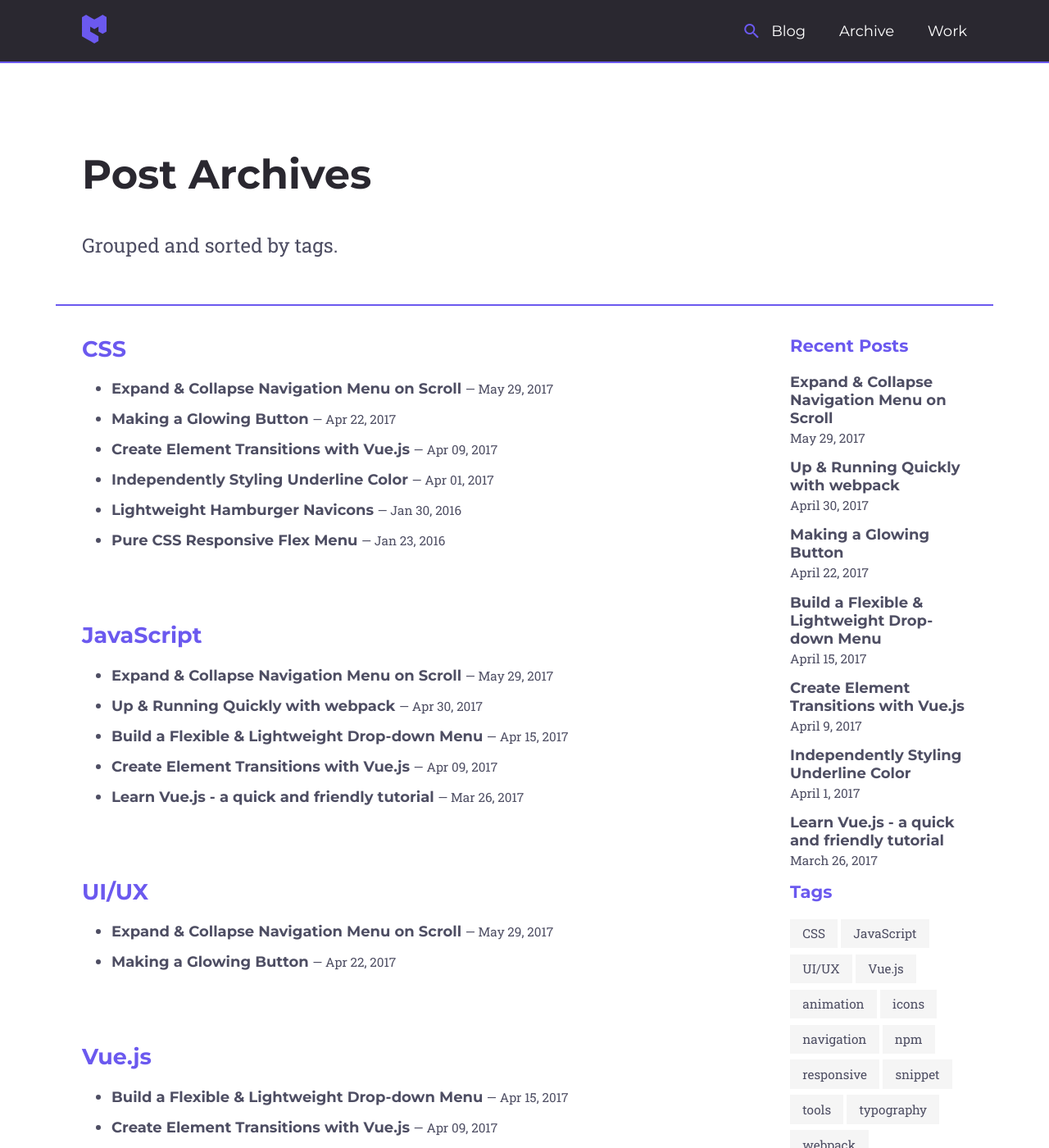
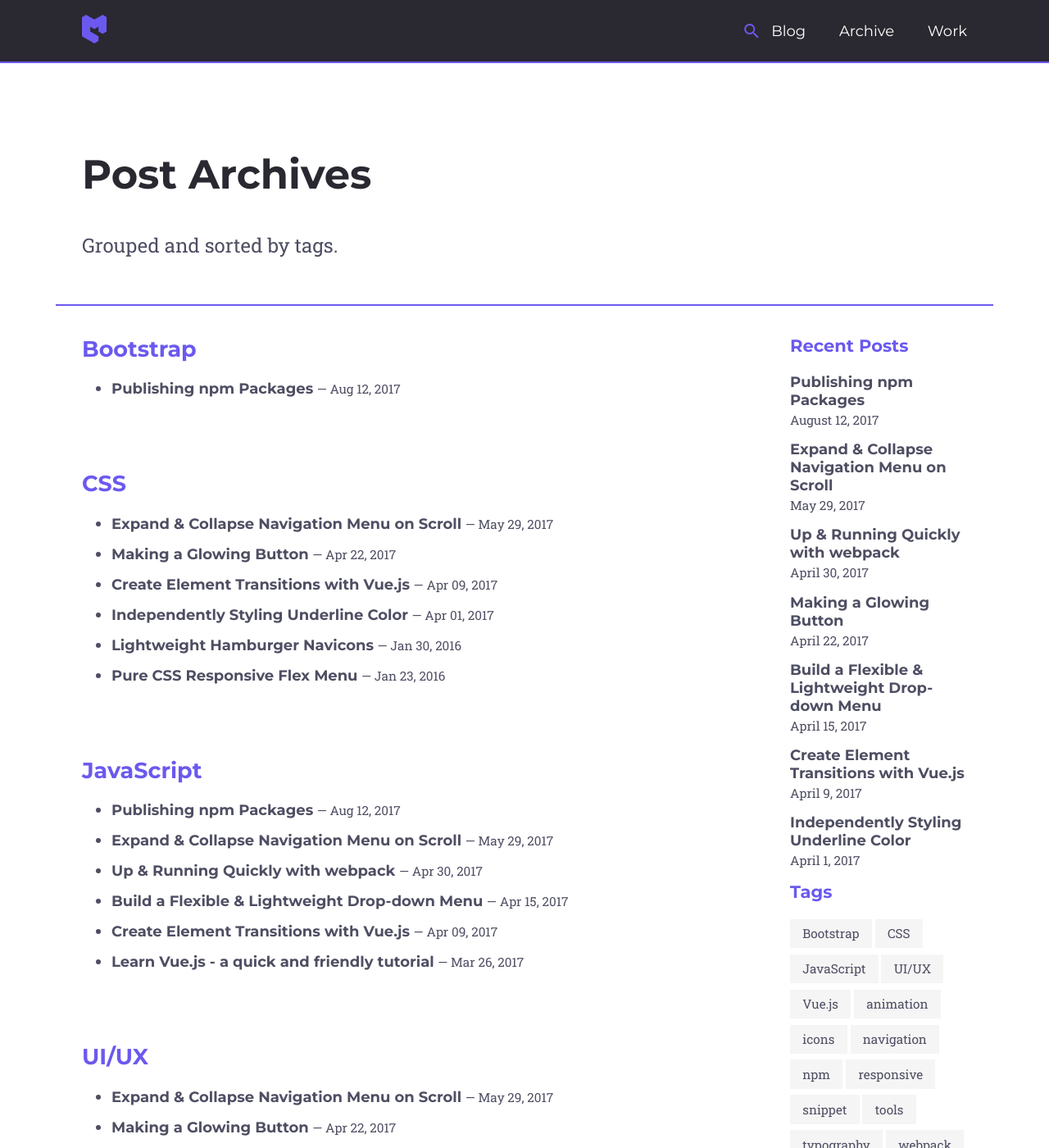
Before and after one commit to Splode/cm-blog, a Jekyll site: the page built from archive.html, in a window 1280 px wide and 1400 px high. Shown: the whole window at 82% size. Built offline with Jekyll 4.4.1, drawn with Linux system fonts in a browser that asks for light colours; nearby versions of some CDN libraries; some of the changed lines change nothing that is shown; some of the changed text lies outside the part shown.

Commit message:
Published "Publishing npm Packages" post

`````diff
--- a/_drafts/publishing-npm-packages.md
+++ b/_posts/2017-08-12-publishing-npm-packages.md
@@ -1,12 +1,12 @@
 ---
 layout: post
-title: "Publishing NPM Packages"
-tagline: "Publishing npm packages is riculously simple."
+title: "Publishing npm Packages"
+tagline: "Publishing npm packages and sharing code between projects is ridiculously simple."
 date: 2017-08-12
 author: Christopher Murphy
-description: "A walkthrough of the process for publishing npm packages. This article uses the Bootstrap Nucleus npm package as an example."
-image: /assets/images/posts/
-categories: Bootstrap npm tools
+description: "Publishing npm packages and sharing code between projects is a simple process. This article will walk you through the steps to create, publish, and update your own npm packages."
+image: /assets/images/posts/publishing-npm-packages/publishing-npm-packages.png
+categories: Bootstrap JavaScript npm tools
 excerpt: The Node Package Manager (npm) is a ubiquitous system used in front-end development for sharing and managing useful bits of code between developers and projects. Node packages are published on a central and public directory maintained by npm.
 ---
 
@@ -68,9 +68,9 @@ Be sure to include a README.md file with instructions or usage information so th
 
 After publishing your package, you can test an installation in a project to ensure that it works.
 
-````bash
+```bash
 mkdir npm-test && cd npm-test && npm init -y
-````
+```
 
 ### :star: Tip :star:
 
@@ -81,6 +81,10 @@ Now, install your published package using `npm install my-package` where `my-pac
 ## Updating your Package with Versioning
 
 Npm uses semantic versioning for managing updates to packages. There's quite a bit of nuance to semantic versioning, but the basic principle is that a version number follows a standard numbering convention, which indicates major, minor and patch versions `1.0.0`.
+
+![Basic structure of semantic version numbering](/assets/images/posts/publishing-npm-packages/npm-semver-explained.png "Basic structure of semantic version numbering")
+
+<figcaption>Basic structure of semantic version numbering</figcaption>
 
 1. **Major** - is the first number and indicates an API change that makes the new version incompatible with previous versions. Major releases should be used when an update is required for functionality.
 2. **Minor** - is the second number and indicates a feature update that is backwards-compatible.
`````
Also changed, not shown: assets/images/posts/publishing-npm-packages/npm-semver-explained.png (added), assets/images/posts/publishing-npm-packages/publishing-npm-packages.png (added), 2 other files.
